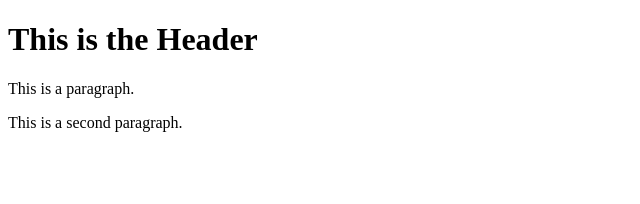
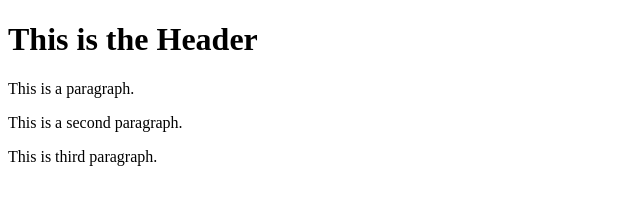
Before and after one commit to samimideksa/react, a website: page index.html in a window 1280 px wide. Shown: the whole page, without its empty margins (0-640 px from the left). Drawn offline with Linux system fonts and the light colour scheme.

Commit message:
fourth commit

```diff
--- a/index.html
+++ b/index.html
@@ -5,5 +5,6 @@
         <h1>This is the Header</h1>
         <p>This is a paragraph.</p>
         <p>This is a second paragraph.</p>
+        <p>This is third paragraph.</p>
     </body>
 </html>
```
Also changed, not shown: package.json (added, +24 -0 lines), 1 other file.
